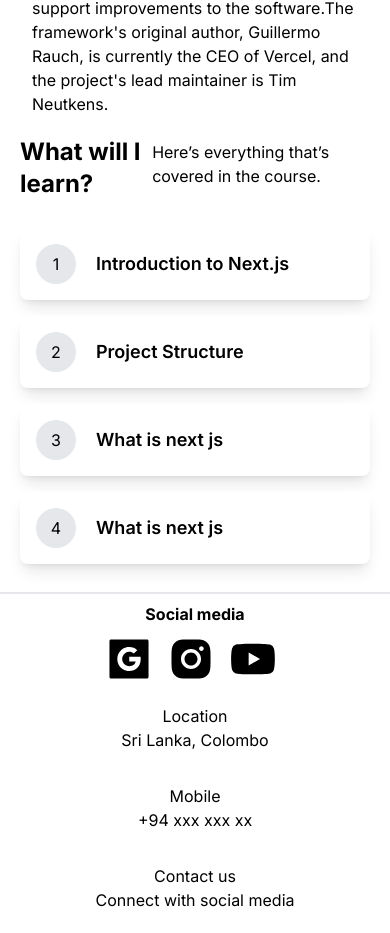
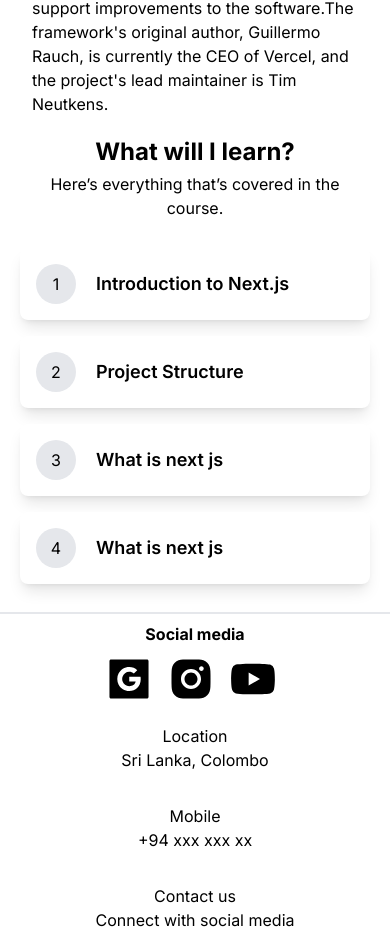
Before and after one commit to isuraem/WDAT---SyllabusApp, a Next.js app: page /web/1 in a window 390 px wide. Shown: the part 952-1885 px from the top of the page. Built offline with nearby package versions, Linux system fonts and the light colour scheme.

Commit message:
responsive_changes

```diff
--- a/src/app/web/[courseId]/page.tsx
+++ b/src/app/web/[courseId]/page.tsx
@@ -39,10 +39,11 @@
                     <p className='text-black text-l font-bold mt-2'>{course.title}</p>
                     <p className='text-black text-l font mt-2'>{course.description}</p>
                 </div>
-                <div className='mt-5 flex justify-center'>
+                <div className='mt-5 flex flex-col sm:flex-row justify-center items-center text-center sm:text-left'>
                     <p className='text-black text-2xl font-bold'>What will I learn?</p>
-                    <p className='mt-1 ms-2'> Here’s everything that’s covered in the course.</p>
+                    <p className='mt-1 sm:mt-0 sm:ml-2'>Here’s everything that’s covered in the course.</p>
                 </div>
+
                 <div className='mt-5 flex flex-col items-center'>
                     {course.topics && course.topics.map((topic, index) => (
                         <div key={topic.id} className='flex flex-row items-center bg-white p-4 my-2 shadow-lg rounded-lg w-full md:w-1/2 lg:w-1/3 cursor-pointer hover:bg-gray-200'
--- a/src/app/web/page.tsx
+++ b/src/app/web/page.tsx
@@ -4,16 +4,22 @@
 
 export default function WebPage() {
     return (
-        <div className='container mx-auto min-h-[800px]'>
+        <div className='container mx-auto min-h-[800px] px-4'>
             <div className='flex mt-5 mr-5 text-start'>
                 <p className='text-black text-2xl font-bold'>Courses to learn</p>
             </div>
             <div className='flex mt-5 mr-5 text-start'>
                 <p className='text-black text-xl font-bold'>Frontend Languages</p>
             </div>
-            <div className='grid grid-cols-3 gap-2 mt-3'>
+            <div className='grid grid-cols-1 sm:grid-cols-2 lg:grid-cols-3 gap-2 mt-3'>
                 {Courses.map((course, index) => (
-                    <BasicInfoCard key={index} imageSrc={course.imageSrc} text={course.text} topic={course.topic} destination={`/web/${course.id}`} />
+                    <BasicInfoCard
+                        key={index}
+                        imageSrc={course.imageSrc}
+                        text={course.text}
+                        topic={course.topic}
+                        destination={`/web/${course.id}`}
+                    />
                 ))}
             </div>
         </div>
```
